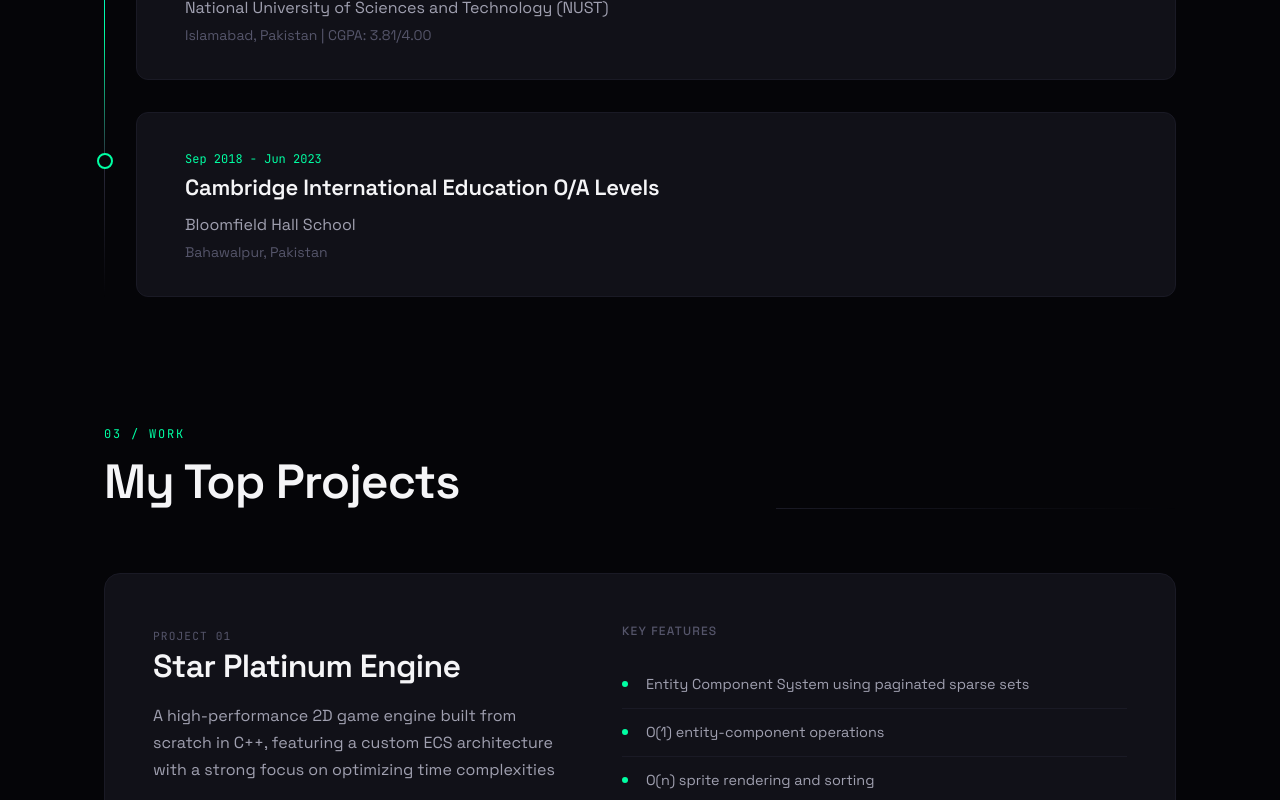
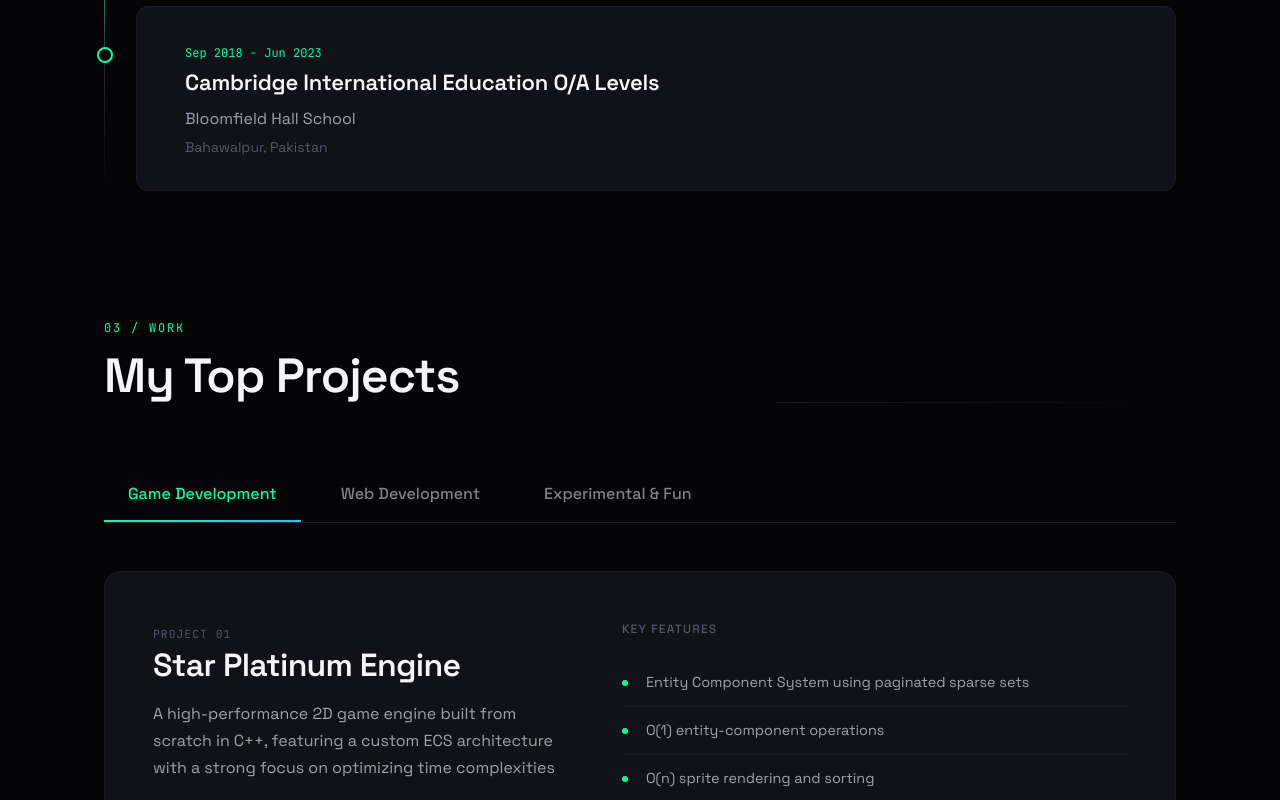
Before and after one commit to AliAhmad-M/aliahmadm, a SvelteKit app: page / in a window 1280 px wide. Shown: the part 2000-2800 px from the top of the page. Built offline with nearby package versions, Linux system fonts and the light colour scheme.

Commit message:
added more projects

```diff
--- a/src/app.css
+++ b/src/app.css
@@ -546,6 +546,85 @@ section {
 }
 
 /* Projects Section */
+.project-tabs {
+	display: flex;
+	gap: 1rem;
+	margin-bottom: 3rem;
+	flex-wrap: wrap;
+	border-bottom: 1px solid rgba(255, 255, 255, 0.1);
+	padding-bottom: 0;
+}
+
+.tab-btn {
+	background: none;
+	border: none;
+	color: rgba(255, 255, 255, 0.5);
+	font-size: 1rem;
+	font-weight: 500;
+	padding: 1rem 1.5rem;
+	cursor: pointer;
+	transition: all 0.3s ease;
+	position: relative;
+	font-family: inherit;
+	border-bottom: 2px solid transparent;
+}
+
+.tab-btn:hover {
+	color: rgba(255, 255, 255, 0.8);
+}
+
+.tab-btn.active {
+	color: var(--accent);
+	border-bottom-color: var(--accent);
+}
+
+.tab-btn.active::after {
+	content: '';
+	position: absolute;
+	bottom: -2px;
+	left: 0;
+	right: 0;
+	height: 2px;
+	background: linear-gradient(90deg, var(--accent), var(--accent-secondary));
+	animation: slideIn 0.3s ease;
+}
+
+@keyframes slideIn {
+	from {
+		transform: scaleX(0);
+	}
+	to {
+		transform: scaleX(1);
+	}
+}
+
+/* Project Links Container */
+.project-links {
+	display: flex;
+	gap: 1rem;
+	flex-wrap: wrap;
+}
+
+.live-link {
+	color: var(--accent-secondary);
+}
+
+.live-link:hover {
+	color: var(--accent);
+}
+
+/* Responsive tabs */
+@media (max-width: 768px) {
+	.project-tabs {
+		gap: 0.5rem;
+	}
+
+	.tab-btn {
+		font-size: 0.9rem;
+		padding: 0.75rem 1rem;
+	}
+}
+
 .projects-list {
   display: flex;
   flex-direction: column;
--- a/src/routes/+page.svelte
+++ b/src/routes/+page.svelte
@@ -2,6 +2,7 @@
 	import { onMount } from 'svelte';
 
 	let scrolled = $state(false);
+	let activeTab = $state('game-dev');
 
 	onMount(() => {
 		const handleScroll = () => {
@@ -11,7 +12,10 @@
 		return () => window.removeEventListener('scroll', handleScroll);
 	});
 
-	const projects = [
+	const projectCategories = {
+		'game-dev': {
+			label: 'Game Development',
+			projects: [
 				{
 					number: '01',
 					name: 'Star Platinum Engine',
@@ -28,22 +32,6 @@
 				},
 				{
 					number: '02',
-                name: 'Kites Blogs Platform',
-                desc: 'A modern, full-stack blog and discussion platform with secure authentication, markdown support, and responsive design built as a web technologies university project.',
-                stack: ['SvelteKit', 'TypeScript', 'MongoDB', 'Prisma'],
-                features: [
-                    'Email-based auth with session management',
-                    'Password hashing & secure sessions',
-                    'Sveltekit for frontend and routing',
-                    'MongoDB with Prisma ORM for database',
-                    'Markdown-based content creation',
-                    'Fully responsive interface'
-                ],
-                link: 'https://github.com/AliAhmad-M/Kites',
-                site: 'https://kites-forums.vercel.app'
-		},
-		{
-			number: '03',
 					name: '2D Physics Engine',
 					desc: 'A physics simulation engine implementing rigid body dynamics, collision detection algorithms, and impulse-based physics solving for both linear and angular forces',
 					stack: ['C#', 'Raylib', 'OOP', 'Linear Algebra'],
@@ -54,8 +42,114 @@
 						'Real-time visualization'
 					],
 					link: 'https://github.com/AliAhmad-M/Raylib-Physics-Engine'
+				},
+				{
+					number: '03',
+					name: 'AI Ecosystem Simulation',
+					desc: 'An AI-based ecosystem simulation in Godot implementing FSMs with behavioral states and pathfinding to simulate prey-predator interactions and natural selection',
+					stack: ['Godot', 'GDScript', 'FSM', 'Pathfinding'],
+					features: [
+						'Finite State Machines for creature behavior',
+						'Prey-predator interaction dynamics',
+						'Natural selection mechanics',
+						'A* pathfinding implementation',
+					],
+					link: 'https://github.com/AliAhmad-M/GodotEcosystem'
 				}
-	];
+			]
+		},
+		'web-dev': {
+			label: 'Web Development',
+			projects: [
+				{
+					number: '01',
+					name: 'Kites Blogs Platform',
+					desc: 'A modern, full-stack blog and discussion platform with secure authentication, markdown support, and responsive design built as a web technologies university project.',
+					stack: ['SvelteKit', 'TypeScript', 'MongoDB', 'Prisma'],
+					features: [
+						'Email-based auth with session management',
+						'Password hashing & secure sessions',
+						'SvelteKit for frontend and routing',
+						'MongoDB with Prisma ORM for database',
+						'Markdown-based content creation',
+						'Fully responsive interface'
+					],
+					link: 'https://github.com/AliAhmad-M/Kites',
+					site: 'https://kites-forums.vercel.app'
+				},
+				{
+					number: '02',
+					name: 'Portfolio Website',
+					desc: 'Literally this website that you\'re looking at right now, basically a place for me to showoff all the work that I have done so far.',
+					stack: ['SvelteKit', 'JavaScript', 'CSS', 'HTML'],
+					features: [
+						'Fully responsive design',
+						'Smooth scroll animations',
+						'Dynamic project filtering',
+						'Custom CSS animations and effects'
+					],
+					link: 'https://github.com/AliAhmad-M/aliahmadm'
+				}
+			]
+		},
+		'experimental': {
+			label: 'Experimental & Fun',
+			projects: [
+				{
+					number: '01',
+					name: '3D Celestial Body Simulation',
+					desc: 'A 3D space-time curvature simulation built in C and Raylib that accurately models gravitational effects and celestial body interactions',
+					stack: ['C', 'Raylib', 'Physics', 'Linear Algebra'],
+					features: [
+						'Space-time curvature simulation',
+						'Accurate gravitational physics',
+						'Real-time 3D visualization',
+						'Multiple celestial body interactions'
+					],
+					link: 'https://github.com/AliAhmad-M/CelestialBodySimulation-C'
+				},
+				{
+					number: '02',
+					name: '3D Renderer from Scratch',
+					desc: 'A custom 3D renderer implementing weak perspective projection in C with SDL2, capable of rendering basic 3D shapes using only 2D lines',
+					stack: ['C', 'SDL2', 'Graphics', 'Linear Algebra'],
+					features: [
+						'Weak perspective projection',
+						'Vertex transformation pipeline',
+						'Line-based 3D shape rendering',
+						'Built entirely from scratch'
+					],
+					link: 'https://github.com/AliAhmad-M/3D_Renderer_C'
+				},
+				{
+					number: '03',
+					name: 'Cloth Simulation with Tearing',
+					desc: 'A realistic cloth physics simulation featuring tearing mechanics, built using Verlet integration and constraint solving algorithms',
+					stack: ['C', 'Raylib', 'Physics', 'Verlet Integration'],
+					features: [
+						'Verlet integration for physics',
+						'Constraint-based solving',
+						'Realistic cloth tearing',
+						'Interactive real-time simulation'
+					],
+					link: 'https://github.com/AliAhmad-M/ClothSimulationC'
+				},
+				{
+					number: '04',
+					name: 'NES Pong in 6502 Assembly',
+					desc: 'A Pong clone written in pure 8-bit 6502 assembly language designed to run on native NES hardware, complete with collision handling and scoring',
+					stack: ['6502 Assembly', 'NES', 'Low-level Programming'],
+					features: [
+						'Written in pure 6502 assembly',
+						'Runs on native NES emulator',
+						'Custom collision detection',
+						'Score tracking and game logic'
+					],
+					link: 'https://github.com/AliAhmad-M/Pong-NES'
+				}
+			]
+		}
+	};
 
 	const skills = {
 		'Languages': ['C/C++', 'C#', 'Python', 'TypeScript', 'JavaScript', 'SQL', 'Java'],
@@ -96,8 +190,8 @@
 				</h1>
 
 				<p class="hero-title">
-					Software Engineer crafting <strong>game engines</strong>,
-					<strong>web applications</strong>, and performant systems.
+					Software Developer crafting <strong>game dev projects</strong>,
+					<strong>full stack web applications</strong>, and efficient systems.
 				</p>
 
 				<div class="hero-actions">
@@ -121,7 +215,7 @@
 						<span class="metric-label">CGPA at NUST</span>
 					</div>
 					<div class="metric">
-						<span class="metric-value">3<span>+</span></span>
+						<span class="metric-value">9<span>+</span></span>
 						<span class="metric-label">Major Projects</span>
 					</div>
 					<div class="metric">
@@ -138,7 +232,7 @@
 			<div class="section-header">
 				<div>
 					<p class="section-label">01 / About</p>
-					<h2 class="section-title">Building at the<br/>intersection of systems<br/>and creativity</h2>
+					<h2 class="section-title">Building creative systems</h2>
 				</div>
 				<div class="section-line"></div>
 			</div>
@@ -250,8 +344,20 @@
 				<div class="section-line"></div>
 			</div>
 
+			<div class="project-tabs">
+				{#each Object.entries(projectCategories) as [key, category]}
+					<button
+						class="tab-btn"
+						class:active={activeTab === key}
+						onclick={() => activeTab = key}
+					>
+						{category.label}
+					</button>
+				{/each}
+			</div>
+
 			<div class="projects-list">
-				{#each projects as project}
+				{#each projectCategories[activeTab].projects as project}
 					<article class="project-card">
 						<div class="project-meta">
 							<span class="project-number">PROJECT {project.number}</span>
@@ -262,12 +368,16 @@
 									<span class="stack-tag">{tech}</span>
 								{/each}
 							</div>
+
+							<div class="project-links">
+								{#if project.link !== '#'}
 									<a href={project.link} target="_blank" rel="noopener" class="project-link">
 										View on GitHub
 										<svg width="14" height="14" viewBox="0 0 24 24" fill="none" stroke="currentColor" stroke-width="2">
 											<path d="M7 17L17 7M17 7H7M17 7V17"/>
 										</svg>
 									</a>
+								{/if}
 
 								{#if project.site}
 									<a href={project.site} target="_blank" rel="noopener" class="project-link live-link">
@@ -279,6 +389,7 @@
 										</svg>
 									</a>
 								{/if}
+							</div>
 						</div>
 						<div class="project-features">
 							<h4>Key Features</h4>
```
Lines whose indentation alone changed are shown as unchanged.
